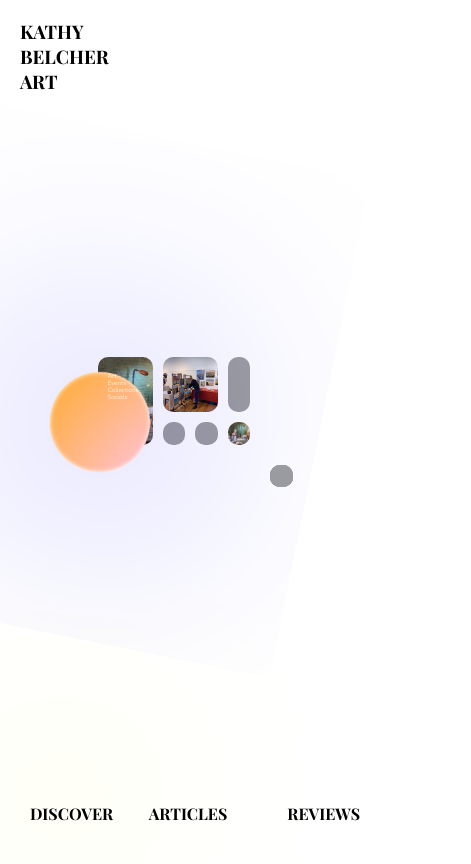
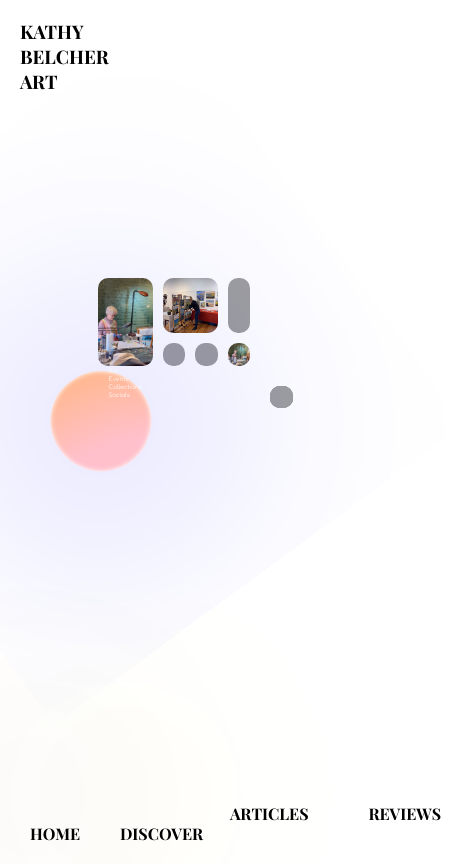
Before and after one commit to ranger097/KBA_Studio, a SvelteKit app: page / in a window 390 px wide. Shown: the whole page, 471 px wide, since content can reach past the window. Built offline with nearby package versions, Linux system fonts and the light colour scheme; grey boxes are pictures that could not be loaded; a web font is replaced by a local one.

Commit message:
added logic to target menu nav events

```diff
--- a/src/routes/Hero.svelte
+++ b/src/routes/Hero.svelte
@@ -63,6 +63,53 @@ const images = [
   link3: "dang 3 links" }
 ]
 
+
+let nav_buttons = [
+{title: "Art",
+ id: "nav_link_one"},
+{title: "Events",
+ id: "nav_link_two"},
+{title: "Collections",
+ id: "nav_link_three"},
+{title: "Socials",
+ id: "nav_link_four"}
+]
+
+
+function buttonSwitcher(event) {
+const clickedButton = event.target;
+let art = document.getElementById("nav_link_one");
+let events = document.getElementById("nav_link_two");
+let collections = document.getElementById("nav_link_three");
+let socials = document.getElementById("nav_link_four");
+
+if (clickedButton === art) {
+art.innerHTML = "Art &#9997;";
+events.innerHTML = "Events";
+collections.innerHTML = "Collections";
+socials.innerHTML = "Socials";
+}
+else if (clickedButton === events) {
+art.innerHTML = "Art";
+events.innerHTML = "Events &#10022;";
+collections.innerHTML = "Collections";
+socials.innerHTML = "Socials";
+}
+else if (clickedButton === collections) {
+art.innerHTML = "Art ";
+events.innerHTML = "Events";
+collections.innerHTML = "Collections &#10022;";
+socials.innerHTML = "Socials";
+}
+else if (clickedButton === socials) {
+art.innerHTML = "Art";
+events.innerHTML = "Events";
+collections.innerHTML = "Collections";
+socials.innerHTML = "Socials &#10022;";
+}
+
+}
+
 let starterImage = $state(0);
 let currentImage = images[starterImage].image_url;
 let lastThreshold = $state(0);
@@ -82,6 +129,9 @@ lastThreshold = threshold;
 }
 
 
+
+
+
 </script>
 
 <svelte:window
@@ -94,15 +144,19 @@ id="main_section"
 >
 
 <nav class="nav_container">
+</nav>
 
-</nav>
 <div class="static_nav">
-<a class="nav_links" href="">Art</a>
-<a class="nav_links" href="">Events</a>
-<a class="nav_links" href="">Collections</a>
-<a class="nav_links" href="">Socials</a>
+{#each nav_buttons as link}
+<button
+onclick={buttonSwitcher}
+class="nav_buttons"
+id={link.id}>
+{link.title}</button>
+{/each}
 </div>
 
+<div class="KBA_container"></div>
 <h3 class="header">KATHY<br>BELCHER<br>ART</h3>
 
 
@@ -132,11 +186,21 @@ class="hero_image"
 
 
 <section class="menu_section">
+<div class="side_div">
+<div>
+<div class="home_container"></div>
+<a class="bottom_links home_link" href="">HOME</a>
+</div>
+<div>
 <div class="discover_container"></div>
 <a class="bottom_links discover_link" href="">DISCOVER</a>
+</div>
+</div>
 <div class="side_div">
-<a class="bottom_links" href="">ARTICLES</a>
-<a class="bottom_links" href="">REVIEWS</a>
+<div class="article_link_container"></div>
+<a class="bottom_links article_link" href="">ARTICLES</a>
+<div class="review_link_container"></div>
+<a class="bottom_links review_link" href="">REVIEWS</a>
 </div>
 </section>
 
@@ -165,7 +229,8 @@ border-radius: 10px;
 }
 
 
-.discover_link {
+
+.discover_link, .home_link {
 z-index: 1000000000;
 position: absolute;
 }
@@ -176,11 +241,28 @@ background-color: yellow;
 box-shadow: 0px 0px 500px yellow;
 filter: blur(100px);
 opacity: 0.6;
-width: 200px;
+width: 5vw;
+min-width: 70px;
 height: 20px;
+margin-right: 20px;
 border-radius: 100px;
 position: relative;
 }
+
+.home_container {
+background-color: purple;
+box-shadow: 0px 0px 500px purple;
+filter: blur(100px);
+opacity: 0.6;
+width: 5vw;
+min-width: 70px;
+height: 20px;
+margin-right: 20px;
+border-radius: 100px;
+position: relative;
+}
+
+
 
 
 .static_nav {
@@ -188,7 +270,7 @@ display: flex;
 flex-direction: column;
 background-color: transparent;
 max-width: 200px;
-max-height: 100px;
+max-height: 110px;
 inset: 0;
 margin-top: auto;
 margin-bottom: auto;
@@ -197,6 +279,21 @@ position: fixed;
 z-index: 100000000;
 animation: staticnav 3s alternate infinite;
 }
+
+.KBA_container {
+position: absolute;
+margin: auto;
+inset: 0;
+background-color: indigo;
+width: 200px;
+height: 150px;
+margin-left: -20px;
+margin-top: -20px;
+opacity: 0.2;
+filter: blur(500px);
+border-radius: 100px;
+}
+
 
 .header {
 position: fixed;
@@ -256,12 +353,10 @@ color: white;
 }
 
 .menu_section {
-position: fixed;
 width: 100vw;
-bottom: 0px;
-left: 0px;
 display: flex;
 justify-content: space-between;
+gap: 20px;
 }
 
 .bottom_links {
@@ -283,6 +378,8 @@ border-bottom: 3px solid red;
 .side_div {
 display: flex;
 }
+
+
 
 .grid_container {
 margin: auto;
@@ -319,16 +416,19 @@ inset: 0;
 margin-top: auto;
 margin-bottom: auto;
 margin-left: 50px;
+width: 17vw;
+height: 17vw;
 border: 0px solid black;
 z-index: 100000000;
-box-shadow: inset 0px 0px 5px white, 0px 0px 500px blue;
+box-shadow: inset 0px 0px 5px white, 0px 0px 500px rgba(0,0,255,1);
 gap: 0px;
 transition: all 1s linear;
 background: radial-gradient( pink 40%, orange );
 
-  background-size: 400% 400%;
-  animation: gradient 400s ease infinite, corners 10s alternate infinite,alt_sway 10s alternate infinite, size_change 8s alternate infinite;
+  background-size: 600% 600%;
+  animation: gradient 30s alternate infinite, corners 10s alternate infinite,alt_sway 10s alternate infinite;
 }
+
 
 
 @keyframes gradient {
@@ -343,15 +443,56 @@ background: radial-gradient( pink 40%, orange );
   }
 }
 
-.nav_links {
+.nav_buttons {
 text-decoration: none;
+text-align: left;
+border: none;
+padding: 0px;
+background-color: transparent;
 color: white;
 border-radius: 0px;
 font-family: "Fredoka";
 font-weight: 300;
-font-size: clamp(1.4vw, 2vw, 1.6vw);
-animation: nav 4s alternate infinite;
+cursor: pointer;
+font-size: clamp(1.5vw, 2vw, 1.7vw);
+animation: nav 4s alternate infinite, textsway 4s alternate infinite;
 }
+
+#nav_link_one {
+animation: linkmove 3.10s alternate infinite;
+}
+
+#nav_link_one:hover {
+scale: 2.1;
+}
+
+#nav_link_two {
+animation: linkmove 3.11s alternate infinite;
+
+}
+
+#nav_link_three {
+animation: linkmove 3.12s alternate infinite;
+
+}
+
+#nav_link_four {
+animation: linkmove 3.13s alternate infinite;
+
+}
+
+@keyframes linkmove {
+from {
+margin-left: 45px;
+scale: 1.01;
+}
+
+to {
+margin-left: 47px;
+scale: 1.05;
+}
+}
+
 
 .nav_links:hover {
 font-size: clamp(1.6vw, 2vw, 1.8vw);
@@ -380,14 +521,14 @@ margin: 0px 0px 0px 53px;
 
 @keyframes staticnav {
 from {
-transform: translateY(-15px);
-transform: translateX(5px);
+transform: translateY(-35px);
+transform: translateX(15px);
 
 }
 
 to {
-transform: translateY(-13px);
-transform: translateX(3px);
+transform: translateY(-25px);
+transform: translateX(13px);
 }
 
 }
@@ -415,19 +556,6 @@ border-radius: 100px 100px 100px 100px;
 }
 
 
-@keyframes size_change {
-from {
-height: 17vw;
-width: 17vw;
-}
-
-
-to {
-height: 17vw;
-width: 17vw;
-}
-
-}
 
 
 @keyframes sway {
@@ -441,13 +569,24 @@ width: 17vw;
   }
 }
 
+@keyframes textsway {
+  from {
+  transform: rotate(-2deg) translateY(0px);
+  }
+
+  to {
+  transform: rotate(2deg) translateY(0px);
+
+  }
+}
+
 
 @keyframes alt_sway {
   from {
-  transform: rotate(-200deg) translateY(0px);
+  transform: rotate(-200deg) translateY(2px);
   }
   to {
-  transform: rotate(50deg) translateY(0px);
+  transform: rotate(100deg) translateY(-2px);
 
   }
 
```
